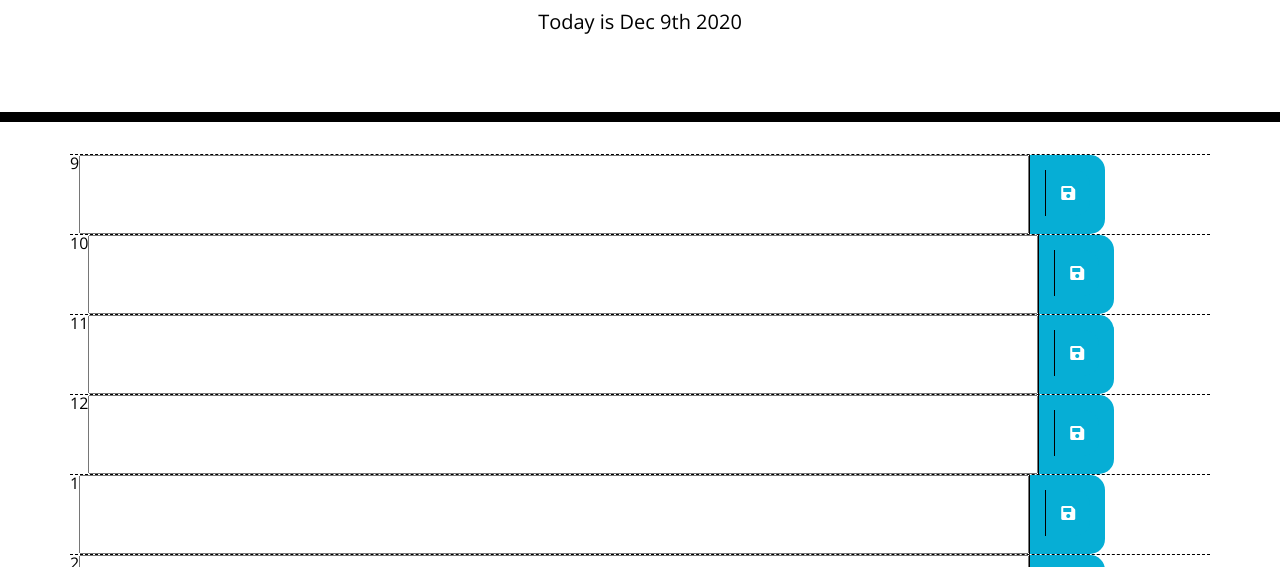
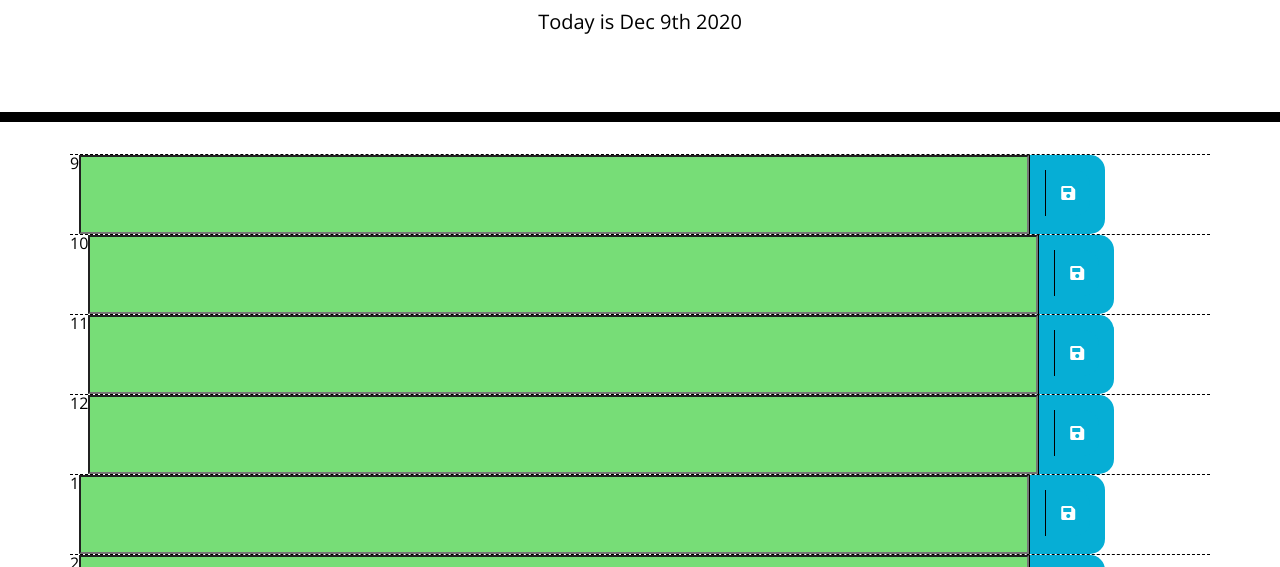
Before and after one commit to mokulling/dayplanner, a plain HTML site: page index.html in a window 1280 px wide. Shown: the part 182-749 px from the top of the page. Drawn offline with nearby package versions, Linux system fonts and the light colour scheme.

Commit message:
updated formatting

```diff
--- a/index.html
+++ b/index.html
@@ -33,6 +33,7 @@
 
 
         <div class="row hour row-1 timeblock" value="9"><span id="9">9</span>
+          <div class="times"></div>
           <input id="event9" class="col-10"></input>
           <div class="saveBtn"><i class="saveBtn fas fa-save"></i></div>
         </div>
--- a/script.js
+++ b/script.js
@@ -5,10 +5,11 @@ var hour = moment().format('h')
 var description = $('.description')
 var hourRow = $('.hour')
 var saveBtn = $('.saveBtn')
-var input = $('<input>')
+var input = $('.col-10')
 var boxes = [$('.row-1'), $('.row-2'),$('.row-3'),$('.row-4'),$('row-5'),$('#row-6') ,$('.row-7'),$('.row-8'),$('.row-9'), ]
 var spans = $('<span>')
 var hours = [$('#9'), $('#10'), $('#11'), $('#12'), $('#13'),$('#14'),$('#15'),$('#16'),$('#17')]
+var times = $('.times')
 
 
 //for loop to change class
@@ -18,14 +19,17 @@ for (let i = 0; i < hours.length; i++) {
     var currentWork = hours[i];
     var workValue = currentWork[0].textContent
     console.log(workValue)
-
     if (workValue == hour) {
         console.log('equal')
+        input.addClass('present')
+
     } else if (workValue > hour) {
         console.log('greater')
+        input.addClass('past')
 
     } else {
         console.log('less than ')
+        input.addClass('future')
 
     }
 
```
